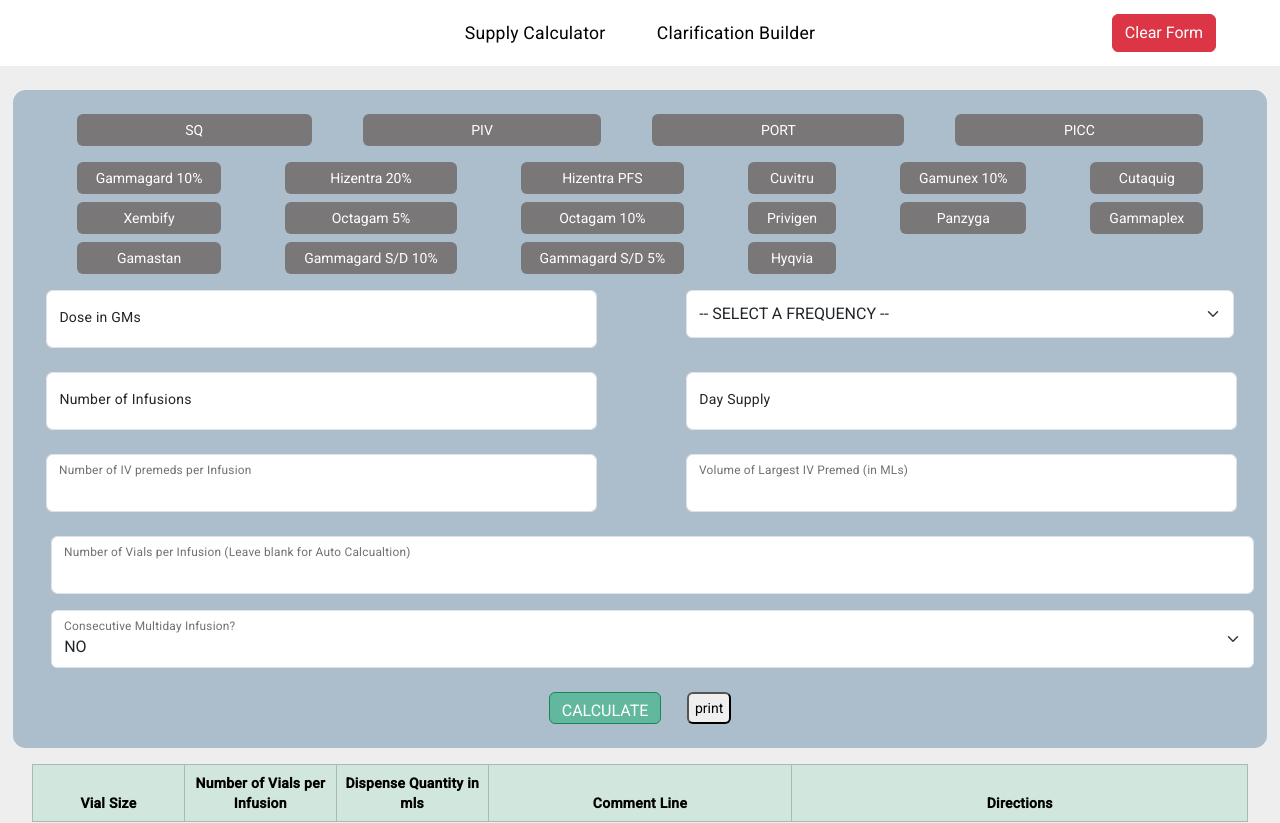
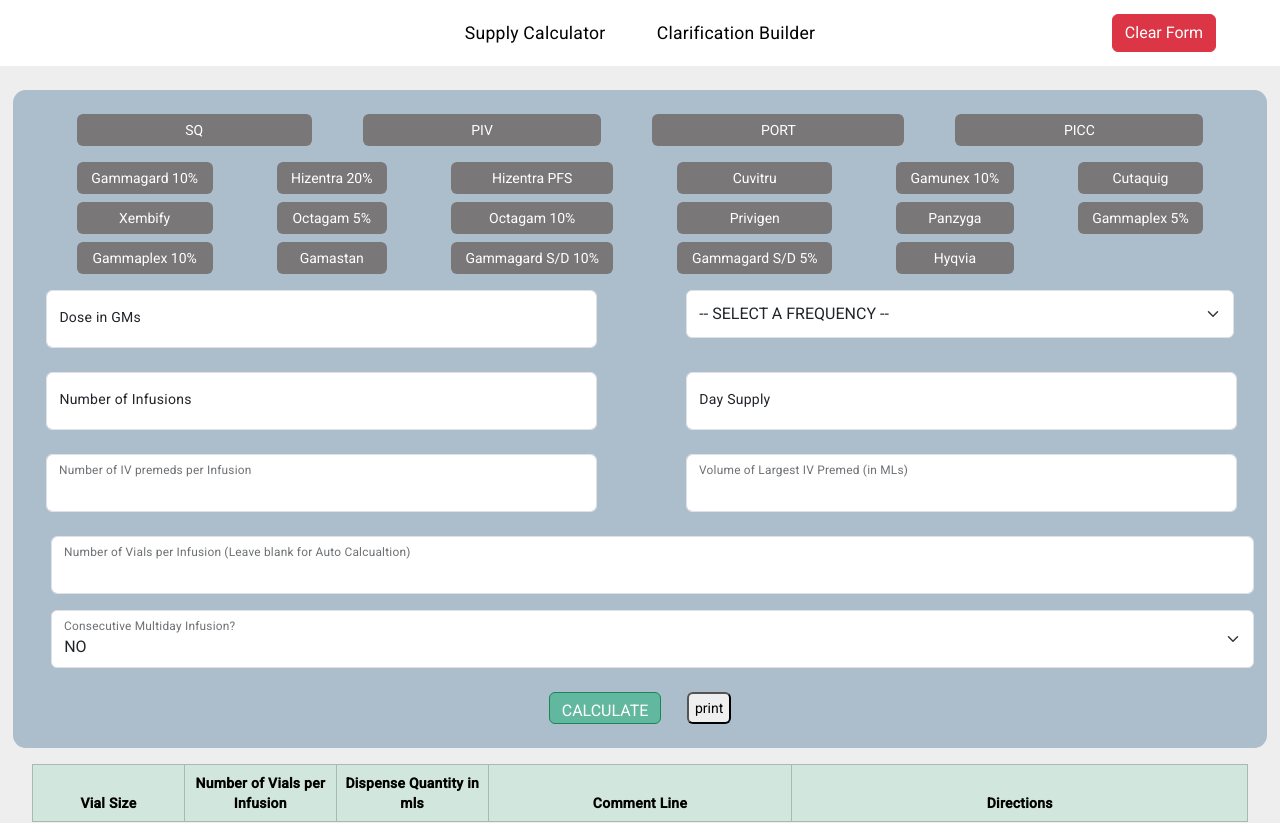
Before and after one commit to LuisCldrn/calculator-app, an Angular app: page / in a window 1280 px wide. Shown: the top 823 px of the page. Built offline with nearby package versions, Linux system fonts and the light colour scheme.

Commit message:
UPDATED LAB IN A BOX , gammagaplex and battery

```diff
--- a/src/app/components/drug-selection/drug-selection.component.css
+++ b/src/app/components/drug-selection/drug-selection.component.css
@@ -155,8 +155,8 @@
 }
 
 .require {
-  color: rgb(194, 0, 0);
-  font-weight: 400;
+  color: rgb(209, 28, 28);
+  font-weight: 500;
 }
 
 .notes {
--- a/src/app/components/drug-selection/drug-selection.component.ts
+++ b/src/app/components/drug-selection/drug-selection.component.ts
@@ -477,7 +477,7 @@
         return 1;
       }
       case num === 2: {
-        return 3;
+        return 4;
       }
       case num === 3: {
         return this.numberOfInf + 1;
--- a/src/assets/drugs.json
+++ b/src/assets/drugs.json
@@ -128,7 +128,17 @@
       "active": "inActive"
     },
     {
-      "name": "Gammaplex",
+      "name": "Gammaplex 5%",
+      "strength": 20,
+      "vialSizes": [
+        20,
+        10,
+        5
+      ],
+      "active": "inActive"
+    },
+    {
+      "name": "Gammaplex 10%",
       "strength": 10,
       "vialSizes": [
         20,
--- a/src/assets/supplies.json
+++ b/src/assets/supplies.json
@@ -817,7 +817,7 @@
       "prescriber": "MD",
       "formula": 1,
       "qty": 0,
-      "sig": "USE AS DIRECTED TO ADMINISTER IG",
+      "sig": "DRAW _______ PRIOR TO IG EVERY _______",
       "notes": "",
       "type": "ALL",
       "status": "pending",
```
Also changed, not shown: 6 other files (tests, documents, lock files or other folders).
